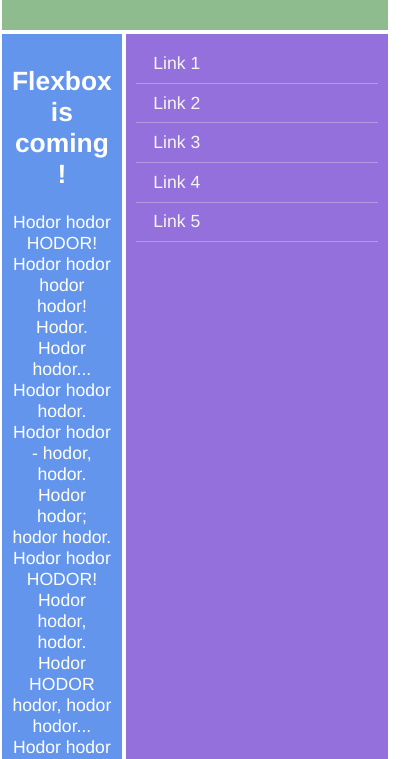
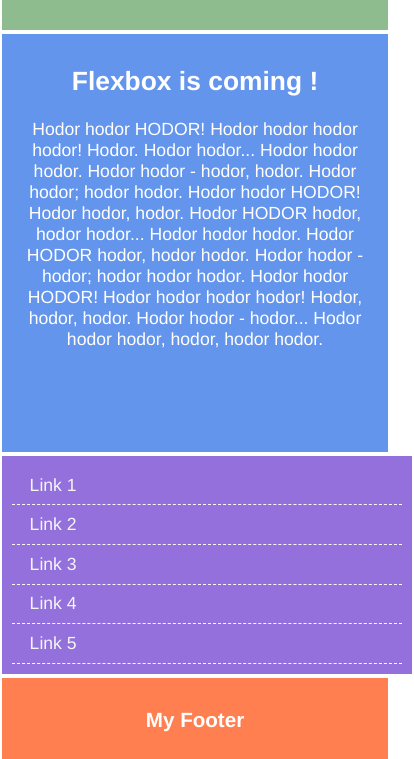
Before and after one commit to romaindso/FlexboxLayout, a plain HTML site: page index.html in a window 390 px wide. Shown: the part 79-838 px from the top of the page, 414 px wide, since content can reach past the window. Drawn offline with Linux system fonts and the light colour scheme.

Commit message:
Add responsive behavior

```diff
--- a/style.css
+++ b/style.css
@@ -8,14 +8,26 @@ body {
 .wrapper {
     flex: 1; /* expand */
     display: flex;
+    flex-direction: row; /* default value */
 }
 
 nav {
-    width: 25em;
+    width: 20em;
 }
 
 section {
     flex: 1;
+}
+
+/* Responsive */
+@media screen and (max-width: 980px) {
+    .wrapper {
+        flex-direction: column;
+    }
+
+    nav {
+        width: 100%;
+    }
 }
 
 /* Decoration */
@@ -48,7 +60,7 @@ nav a {
     display: block;
     padding: .5em 1em;
     text-decoration: none;
-	border-bottom: 1px solid rgba(255,255,255,.3);
+    border-bottom: 1px dashed Snow;
 }
 
 nav a:hover {
```
Lines whose indentation alone changed are shown as unchanged.
